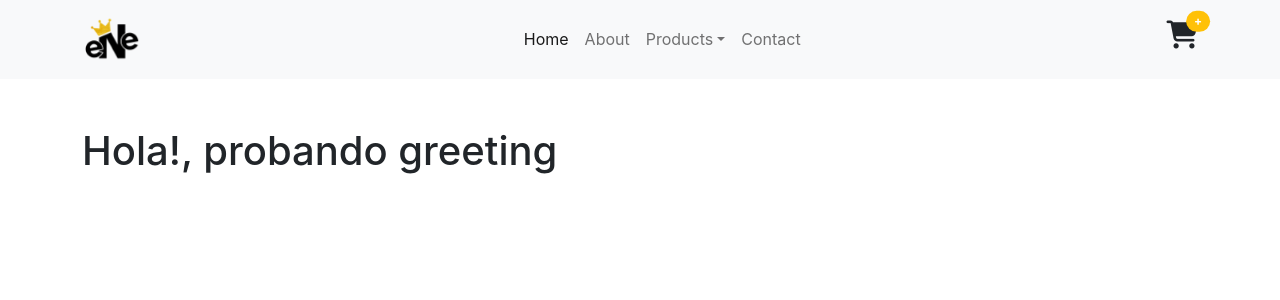
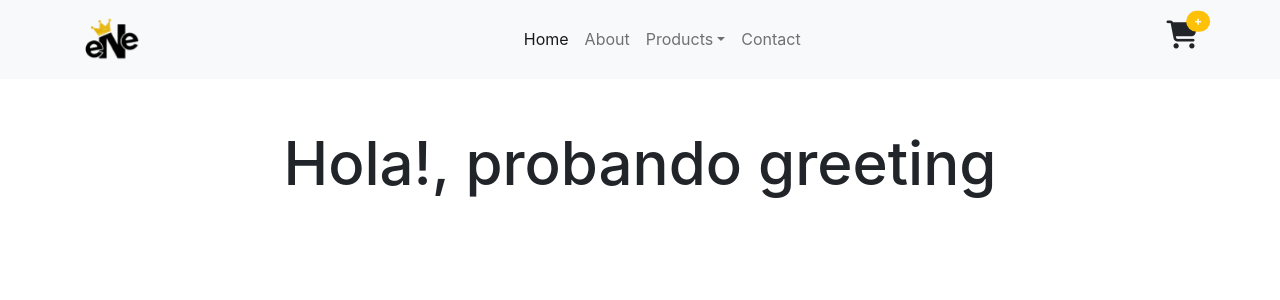
Before and after one commit to VenticinqueMauro/cursadaReactJs, a React (Create React App) app in the folder coder-app/: page / in a window 1280 px wide. Shown: the top 300 px of the page. Built offline with nearby package versions, Linux system fonts and the light colour scheme.

Commit message:
Desafio Componentes I

```diff
--- a/coder-app/src/components/ItemListContainer.jsx
+++ b/coder-app/src/components/ItemListContainer.jsx
@@ -9,7 +9,7 @@ const ItemListContainer = ({greeting}) => {
         <div className="container">
             <div className="row mt-5">
                 <div className="col">
-                    <h1>{greeting}</h1>
+                    <h1 className="titulo">{greeting}</h1>
                 </div>
             </div>
         </div>
--- a/coder-app/src/index.css
+++ b/coder-app/src/index.css
@@ -11,3 +11,8 @@ code {
   font-family: source-code-pro, Menlo, Monaco, Consolas, 'Courier New',
     monospace;
 }
+
+.titulo{
+  font-size: 60px;
+  text-align: center;
+}
```
